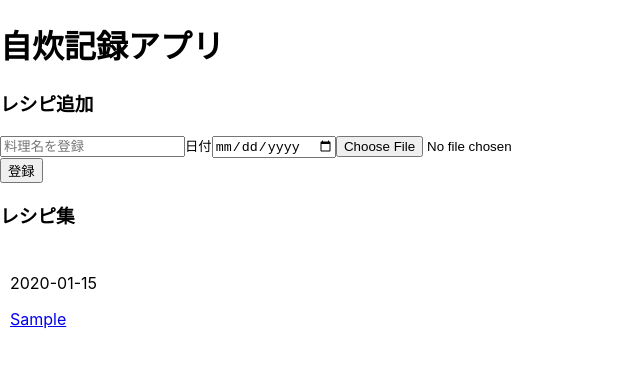
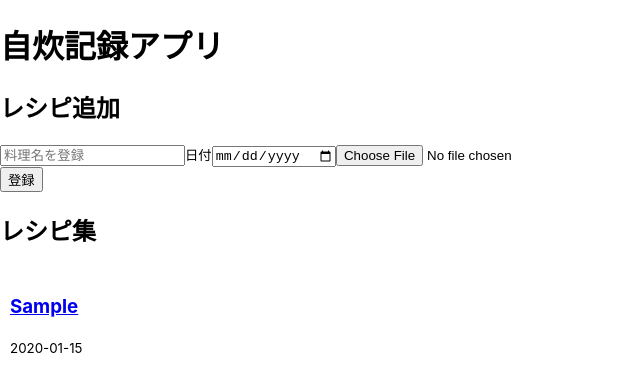
Before and after one commit to s1f102302753/recipe-record, a React (Create React App) app: page / in a window 1280 px wide. Both pictures are taken after typing "Sample", "2020-01-15" into the empty fields and a click on the button "登録". Shown: the top 392 px of the page, without its empty margins (0-640 px from the left). Built offline with nearby package versions, Linux system fonts and the light colour scheme.

Commit message:
tag change

```diff
--- a/src/AddRecipe.js
+++ b/src/AddRecipe.js
@@ -3,7 +3,7 @@ import React, { useState } from 'react';
 const AddRecipe = ({ foodName, date, image, onChangeFoodName, onChangeDate, onChangeImage, handleSubmit, fileInputKey }) => {
     return (
         <div className='add-recipe'>
-            <h3>レシピ追加</h3>
+            <h2>レシピ追加</h2>
             <form onSubmit={handleSubmit}>
                 <input
                     value={foodName}
--- a/src/DetailScreen.js
+++ b/src/DetailScreen.js
@@ -9,7 +9,7 @@ const DetailScreen = ({ recipes }) => {
     //レシピの情報を取得して表示する処理を追加
     return (
         <div>
-            <h3>レシピの詳細</h3>
+            <h2>レシピの詳細</h2>
             <p>{selectedRecipe.date}</p>
             {selectedRecipe ? (
                 <>
--- a/src/RecipeList.js
+++ b/src/RecipeList.js
@@ -4,7 +4,7 @@ import { Link } from "react-router-dom";
 const RecipeList = ({ recipes }) => {
     return (
         <div>
-            <h3>レシピ集</h3>
+            <h2>レシピ集</h2>
             <div className="recipe-list">
                 {recipes.map((recipe) => (
                     <div
@@ -12,10 +12,15 @@ const RecipeList = ({ recipes }) => {
                         className="recipe-item"
                         style={{ cursor: 'pointer', padding: '10px', border: '1px #add', borderRadius: '5px', marginBotton: '10px' }}
                     >
-                        <p className="recipe-date">{recipe.date}</p>
-                        <Link to={`/detail/${recipe.id}`} >
-                            <span className="recipe-name">{recipe.foodName}</span>
-                        </Link>
+                        <div className="recipe-name">
+                            <h3>
+                                <Link to={`/detail/${recipe.id}`} >
+                                    <span className="recipe-name">{recipe.foodName}</span>
+                                </Link>
+                            </h3>
+                            <small className="recipe-date">{recipe.date}</small>
+                        </div>
+
                         {recipe.image && (
                             <img
                                 src={recipe.image}
```
